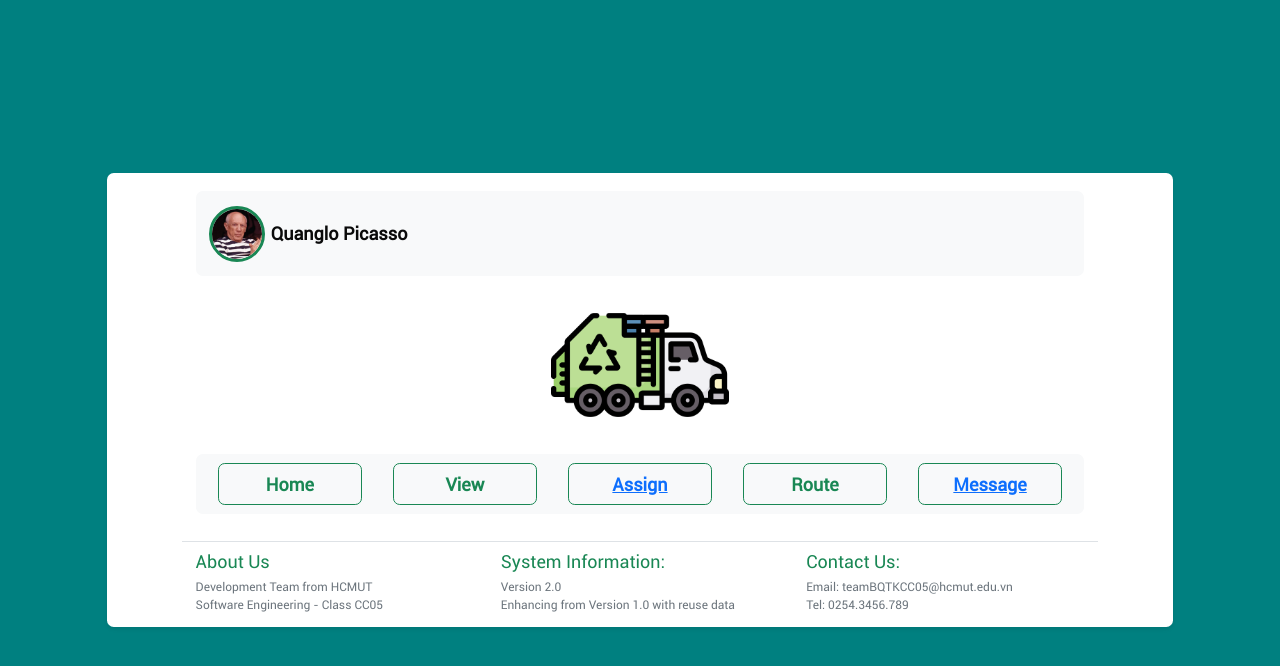
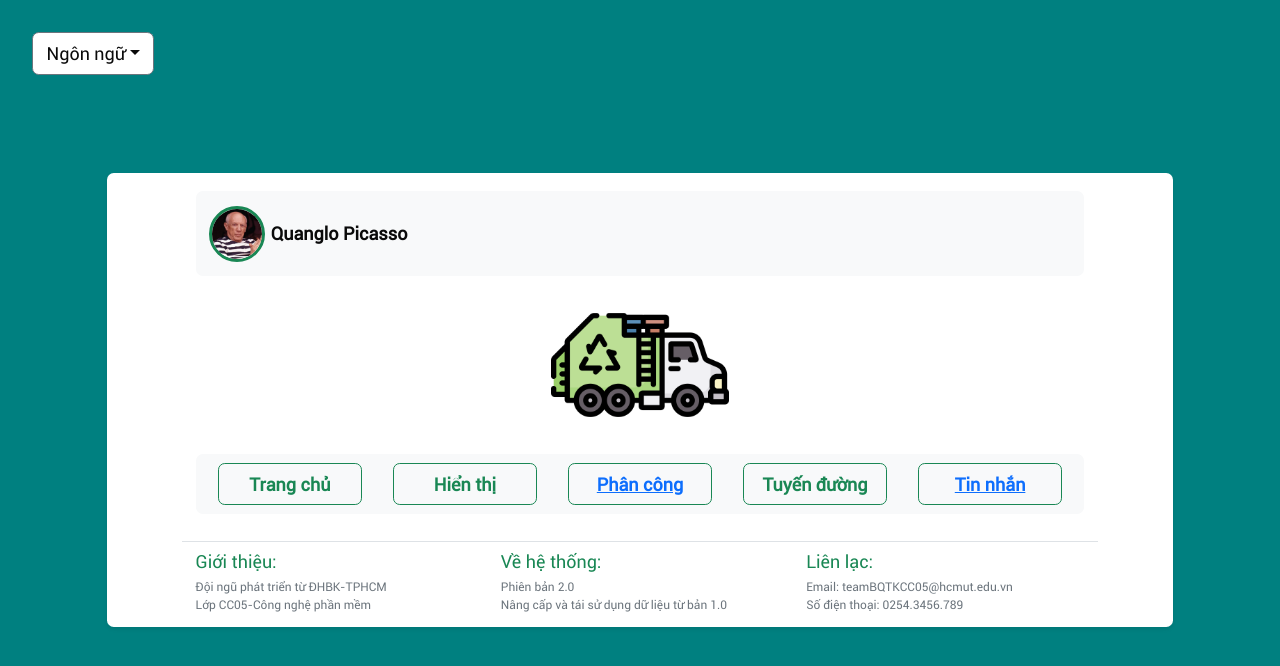
Before and after one commit to lhmqk/UWC_2.0, a plain HTML site: page home.html in a window 1280 px wide. Drawn offline with nearby package versions, Linux system fonts and the light colour scheme.

Commit message:
Dual Lang

```diff
--- a/chatroom/public/style.css
+++ b/chatroom/public/style.css
@@ -192,3 +192,17 @@ body {
     cursor: pointer;
     border-radius: 0px 0px 10px 0px;
 }
+.dropdown {
+    position: absolute!important;
+    top: 32px;
+    left: 32px;
+}
+.dropdown > button, .dropdown:hover > button, .dropdown:active > button {
+    background-color: #ffffff!important;
+    color: #0a0a0a!important;
+}
+.dropdown input {
+    width: 100%;
+    background: none;
+    border: 0px;
+}
--- a/home.css
+++ b/home.css
@@ -34,3 +34,18 @@ body {
 footer li {
     font-size: 12px;
 }
+
+.dropdown {
+    position: absolute!important;
+    top: 32px;
+    left: 32px;
+}
+.dropdown > button, .dropdown:hover > button, .dropdown:active > button {
+    background-color: #ffffff!important;
+    color: #0a0a0a!important;
+}
+.dropdown input {
+    width: 100%;
+    background: none;
+    border: 0px;
+}
--- a/home.html
+++ b/home.html
@@ -8,8 +8,18 @@
     <link rel="stylesheet" href="./home.css">
     <link rel="icon" href="./img/logo/4234142.png">
     <link href="https://cdn.jsdelivr.net/npm/bootstrap@5.2.2/dist/css/bootstrap.min.css" rel="stylesheet" integrity="sha384-Zenh87qX5JnK2Jl0vWa8Ck2rdkQ2Bzep5IDxbcnCeuOxjzrPF/et3URy9Bv1WTRi" crossorigin="anonymous">
+    <script src="./language.js"></script>
 </head>
 <body class="text-center">
+    <div class="dropdown">
+        <button class="btn btn-secondary dropdown-toggle langchange" type="button" data-bs-toggle="dropdown" aria-expanded="false" data-key="language">Language</button>
+        <ul class="dropdown-menu">
+          <li>
+            <input type="button" id="lang_vn" name="lang" data-value="vn" onclick="changeLang('vn');" value="Tiếng Việt"/>
+          </li>
+          <li><input type="button" id="lang_en" name="lang" data-value="en" onclick="changeLang('en');" value="English"/></li>
+        </ul>
+    </div>
     <main class="h-100 d-flex flex-column justify-content-center">
         <div class="col-10 m-auto shadow-sm my-5 bg-body rounded">
             <nav class="navbar col-10 m-auto mt-3 bg-light rounded">
@@ -32,14 +42,14 @@
                 <img class="col-3 col-md-2" src="./img/logo/4234142.png">
                 <nav class="navbar navbar-expand col-10 mx-auto mb-2 mb-md-4 bg-light rounded">
                     <div class="container d-flex justify-content-center flex-wrap">
-                        <button class="btn btn-outline-success fw-semibold col-5 col-md-3 col-lg-2 mx-2 my-2 my-lg-0 me-lg-auto" type="submit">Home</button>
-                        <button class="btn btn-outline-success fw-semibold col-5 col-md-3 col-lg-2 mx-2 my-2 my-lg-0 mx-lg-auto" type="submit">View</button>
+                        <button class="btn btn-outline-success fw-semibold col-5 col-md-3 col-lg-2 mx-2 my-2 my-lg-0 me-lg-auto langchange" data-key="home" type="submit">Home</button>
+                        <button class="btn btn-outline-success fw-semibold col-5 col-md-3 col-lg-2 mx-2 my-2 my-lg-0 mx-lg-auto langchange" data-key="view" type="submit">View</button>
                         <button class="btn btn-outline-success fw-semibold col-5 col-md-3 col-lg-2 mx-2 my-2 my-lg-0 mx-lg-auto" type="submit">
-                          <a href="./eventCalendar/eventCalendar.html">Assign</a>
+                          <a href="./eventCalendar/eventCalendar.html" class="langchange" data-key="assign">Assign</a>
                         </button>
-                        <button class="btn btn-outline-success fw-semibold col-5 col-md-3 col-lg-2 mx-2 my-2 my-lg-0 mx-lg-auto" type="submit">Route</button>
+                        <button class="btn btn-outline-success fw-semibold col-5 col-md-3 col-lg-2 mx-2 my-2 my-lg-0 mx-lg-auto langchange" data-key="route" type="submit">Route</button>
                         <button class="btn btn-outline-success fw-semibold col-5 col-md-3 col-lg-2 mx-2 my-2 my-lg-0 ms-lg-auto" type="submit">
-                          <a href="http://localhost:5000">Message</a>
+                          <a href="http://localhost:5000" class="langchange" data-key="mess">Message</a>
                         </button>
                     </div>
                 </nav>
@@ -47,26 +57,26 @@
             <div class="col-10 m-auto justify-content-between">
                 <footer class="row row-cols-1 row-cols-sm-2 row-cols-md-3 py-2 justify-content-between border-top">
                   <div class="col mb-1 text-start">
-                    <h6 class="text-success mb-0 mb-md-1">About Us</h6>
+                    <h6 class="text-success mb-0 mb-md-1 langchange" data-key="about">About Us:</h6>
                     <ul class="nav flex-column">
-                      <li class="nav-item text-muted">Development Team from HCMUT</li>
-                      <li class="nav-item text-muted">Software Engineering - Class CC05</li>
+                      <li class="nav-item text-muted langchange" data-key="teamdev">Development Team from HCMUT</li>
+                      <li class="nav-item text-muted langchange" data-key="subject">Software Engineering - Class CC05</li>
                     </ul>
                   </div>
 
                   <div class="col mb-1 text-start">
-                    <h6 class="text-success mb-0 mb-md-1">System Information:</h6>
+                    <h6 class="text-success mb-0 mb-md-1 langchange" data-key="sysinfo">System Information:</h6>
                     <ul class="nav flex-column">
-                      <li class="nav-item text-muted">Version 2.0</li>
-                      <li class="nav-item text-muted">Enhancing from Version 1.0 with reuse data</li>
+                      <li class="nav-item text-muted langchange" data-key="ver">Version 2.0</li>
+                      <li class="nav-item text-muted langchange" data-key="verinfo" >Enhancing from Version 1.0 with reuse data</li>
                     </ul>
                   </div>
 
                   <div class="col mb-1 text-start">
-                    <h6 class="text-success mb-0 mb-md-1">Contact Us:</h6>
+                    <h6 class="text-success mb-0 mb-md-1 langchange" data-key="contact">Contact Us:</h6>
                     <ul class="nav flex-column">
                       <li class="nav-item text-muted">Email: teamBQTKCC05@hcmut.edu.vn</a></li>
-                      <li class="nav-item text-muted">Tel: 0254.3456.789</a></li>
+                      <li class="nav-item text-muted langchange" data-key="tel">Tel: 0254.3456.789</a></li>
                     </ul>
                   </div>
                 </footer>
--- /dev/null
+++ b/language.js
@@ -0,0 +1,102 @@
+// json
+var langJSON = {
+    "en" : {
+      "language"     : "Language",
+      "projectTitle"     : "URBAN WASTE COLLECTION AID",
+      "signIn"           : "Sign In",
+      "signIn2"          : "Sign In",
+      "noacc"            : "Have no account?",
+      "google"           : "Sign in with Google",
+      "forgot"           : "Forgot password",
+      "assign"           : "Assign",
+      "home"             : "Home",
+      "view"             : "View",
+      "route"            : "Route",
+      "mess"             : "Message",
+      "about"            : "About Us:",
+      "teamdev"          : "Development Team from HCMUT",
+      "subject"          : "Software Engineering - Class CC05",
+      "sysinfo"          : "System Information:",
+      "ver"              : "Version 2.0",
+      "verinfo"          : "Enhancing from Version 1.0 with reuse data",
+      "contact"          : "Contact Us:",
+      "tel"              : "Tel: 0254.3456.789",
+      "chatroom"         : "Join UWC Chat Room",
+      "name"             : "Please type in your nickname:",
+    },
+
+    "vn" : {
+      "language"     : "Ngôn ngữ",
+      "projectTitle"     : "Hệ thống hỗ trợ thu gom rác thải đô thị",
+      "signIn"           : "Đăng nhập",
+      "signIn2"          : "Đăng nhập",
+      "noacc"            : "Bạn không có tài khoản?",
+      "google"           : "Đăng nhập bằng Google",
+      "forgot"           : "Quên mật khẩu",
+      "assign"           : "Phân công",
+      "home"             : "Trang chủ",
+      "view"             : "Hiển thị",
+      "route"            : "Tuyến đường",
+      "mess"             : "Tin nhắn",
+      "about"            : "Giới thiệu:",
+      "teamdev"          : "Đội ngũ phát triển từ ĐHBK-TPHCM",
+      "subject"          : "Lớp CC05-Công nghệ phần mềm",
+      "sysinfo"          : "Về hệ thống:",
+      "ver"              : "Phiên bản 2.0",
+      "verinfo"          : "Nâng cấp và tái sử dụng dữ liệu từ bản 1.0",
+      "contact"          : "Liên lạc:",
+      "tel"              : "Số điện thoại: 0254.3456.789",
+      "chatroom"         : "Tham Gia Nhắn Tin",
+      "name"             : "Hãy chọn biệt danh của bạn:",
+    }
+  }
+
+  // run function after page load :: get/set localstorage value and run function
+  document.addEventListener("DOMContentLoaded", function(event) {
+    var appLang = localStorage.getItem('lang');
+
+    // if no language value saved in local-storage, set en as default
+    if(appLang === null){
+      localStorage.setItem('lang', 'vn'); // updaet local-storage
+
+      // fun contentUpdate function with en value
+      contentUpdate('vn');
+
+      // select radiobutton which has data-value = en
+      document.querySelector('[data-value="vn"]').checked = true;
+    }
+    else{
+      // fun contentUpdate function with value from local-storage - en, ru..
+      contentUpdate(appLang);
+
+      // select radiobutton which has data-value == local storage value
+      document.querySelector('[data-value="'+appLang+'"]').checked = true;
+    }
+  });
+
+  // change innerhtml on radiobtn click
+  function changeLang(langVal){
+    // set local-storage lang value from value given in onchange="changeLang(value)"
+    localStorage.setItem('lang', langVal);
+
+    // fun contentUpdate function with value from onchange="changeLang(value)"
+    contentUpdate(langVal);
+  }
+
+  // content/innerhtml update/assign
+  function contentUpdate(cl){
+    // get current langage contents in array
+    var currLang = Object.entries(langJSON)[Object.keys(langJSON).indexOf(cl)][1],
+        // get current language content array length
+        langCont = Object.entries(currLang).length;
+
+    for(let i = 0; i < langCont; i++){
+      // get selectors which has .langchange classes
+      var getSelector = document.querySelectorAll('.langchange')[i],
+          // get data-key attribute from .langchange class selectors
+          getAttr = getSelector.getAttribute('data-key');
+
+      // assign the data-key value from current language array to the .langchange[data-key] selector
+      getSelector.innerHTML = currLang[getAttr];
+    }
+  }
```
Also changed, not shown: chatroom/public/index.html (+14 -3 lines), index.html (+7 -7 lines), index.js (deleted, +0 -60 lines).
